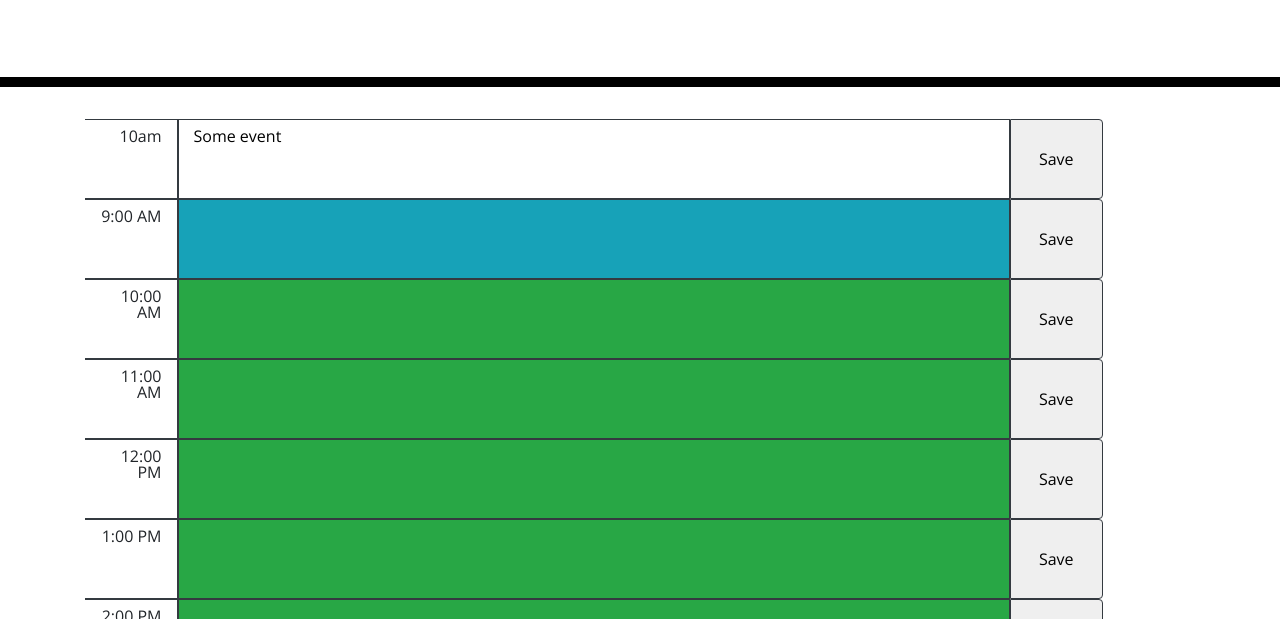
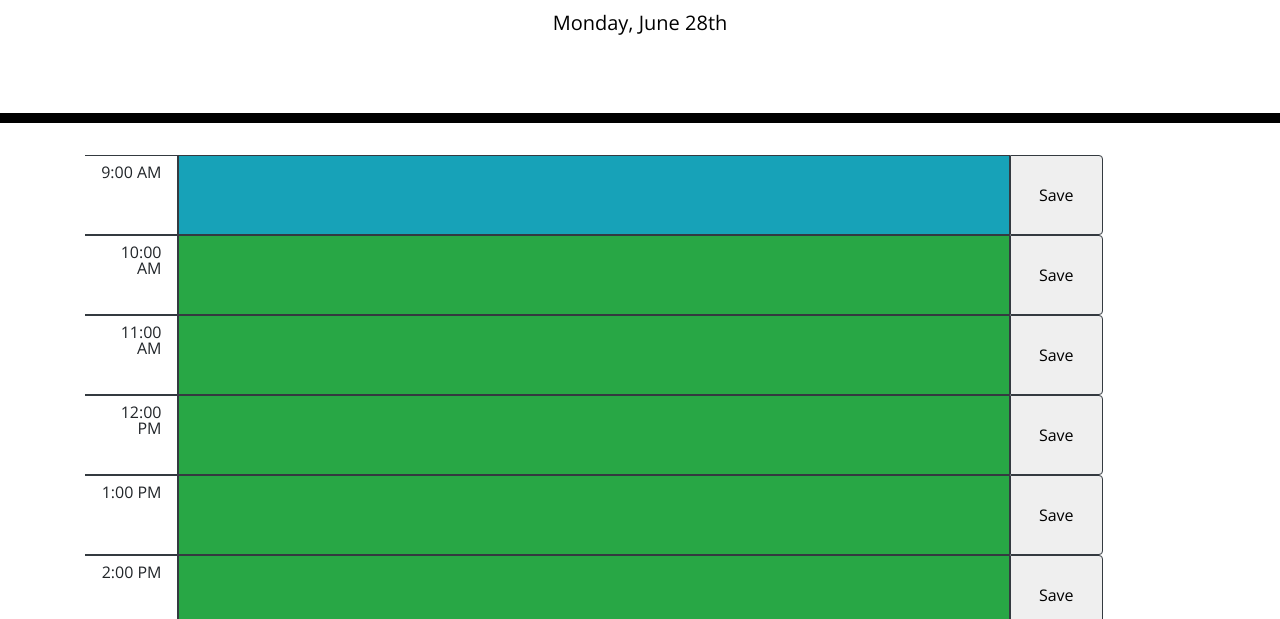
Before and after one commit to rgultiano/06-day-planner, a plain HTML site: page Develop/index.html in a window 1280 px wide. Shown: the part 181-800 px from the top of the page. Drawn offline with nearby package versions, Linux system fonts and the light colour scheme.

Commit message:
Added today's date as well as removed draft timeslot used for templating

```diff
--- a/Develop/assets/js/script.js
+++ b/Develop/assets/js/script.js
@@ -205,7 +205,12 @@ function addTimeblock(time, eventText, timeRelevance)
 }
 
 $(document).ready(function() {
+    //init timeblocks
     generateTimeblocks(START_OF_DAY, END_OF_DAY, TIME_OF_DAY_FORMAT);
+
+    //load today's date
+    $('#currentDay').text(MOMENT_NOW.format('dddd, MMMM Do'))
+
     // add event handler to save if a button is clicked
     $(".tb-save").click( function(){
         saveEvent($(this).data('saveid'), $(this).prev('.tb-event').val())
--- a/Develop/index.html
+++ b/Develop/index.html
@@ -31,11 +31,6 @@
     <div class="container">
       <!-- Timeblocks go here -->
       <div id="timeblocks" class="container">
-        <div  class="tb d-flex row border-0">
-          <span class="tb-time py-2 col-1 text-right border border-left-0 border-dark">10am</span>
-          <textarea class="tb-event py-2 col-9 border border-dark">Some event</textarea>
-          <button class="tb-time col-1 text-center align-text-center border border-dark rounded-right">Save</button>
-        </div>
       </div>
     </div>
 
```
